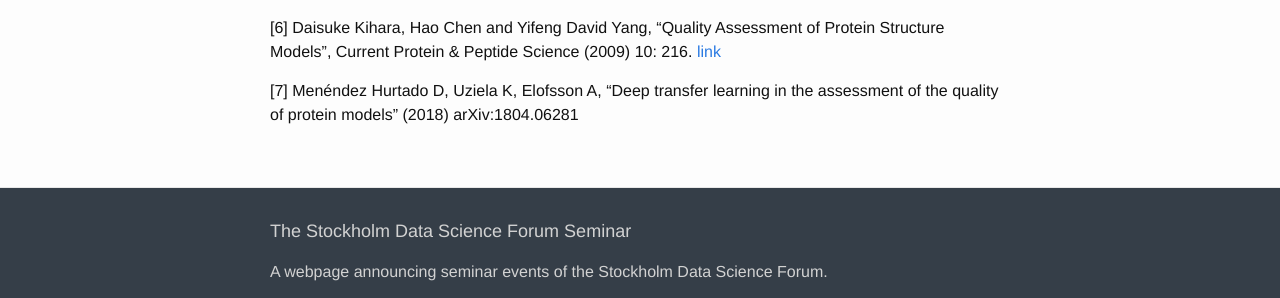
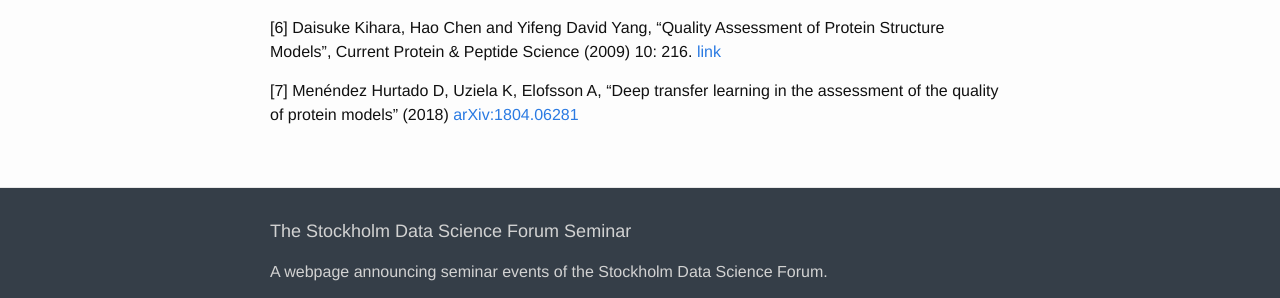
Before and after one commit to sudsfs/sudsfs.github.io, a Jekyll site: the page built from _posts/2018-10-26-David_Menendez.md, in a window 1280 px wide and 900 px high, scrolled down 1720 px. Shown: the part 407-705 px from the top of the window. Built offline with Jekyll 4.4.1, drawn with Linux system fonts in a browser that asks for light colours; part of the change alters nothing that is shown.

```diff
--- a/_posts/2018-10-26-David_Menendez.md
+++ b/_posts/2018-10-26-David_Menendez.md
@@ -62,4 +62,4 @@ Notes and references:
 
 [6] Daisuke Kihara, Hao Chen and Yifeng David Yang, “Quality Assessment of Protein Structure Models”, Current Protein & Peptide Science (2009) 10: 216. [link](https://doi.org/10.2174/138920309788452173)
 
-[7] Menéndez Hurtado D, Uziela K, Elofsson A, “Deep transfer learning in the assessment of the quality of protein models” (2018) arXiv:1804.06281
+[7] Menéndez Hurtado D, Uziela K, Elofsson A, “Deep transfer learning in the assessment of the quality of protein models” (2018) [arXiv:1804.06281](https://arxiv.org/abs/1804.06281)
```
